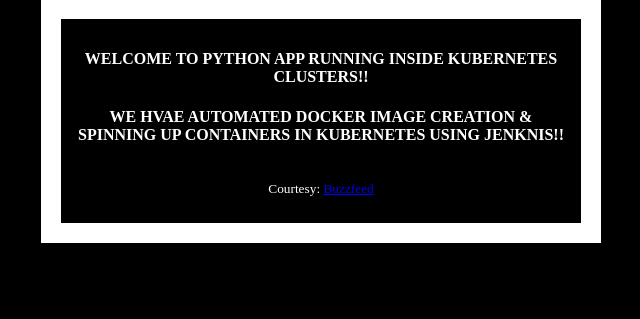
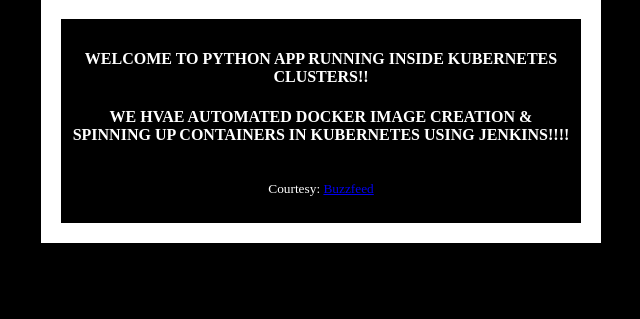
Before and after one commit to akannan1087/myPythonDockerRepo, a Flask app: template templates/index.html in a window 1280 px wide. Shown: the part 101-420 px from the top of the page, without its empty margins (319-959 px from the left). Run offline with Flask 2, Linux system fonts and the light colour scheme; the template is opened without the code that fills it, so the values that code supplies are empty.

Commit message:
Update index.html

```diff
--- a/templates/index.html
+++ b/templates/index.html
@@ -20,7 +20,7 @@
   <body>
     <div class="container">
       <h4>Welcome to Python App running inside Kubernetes Clusters!!</h4>
-      <h4>We hvae automated Docker image creation & spinning up Containers in Kubernetes using Jenknis!!</h4>
+      <h4>We hvae automated Docker image creation & spinning up Containers in Kubernetes using Jenkins!!!!</h4>
       <img src="{{url}}" />
       <p><small>Courtesy: <a href="http://www.buzzfeed.com/copyranter/the-best-cat-gif-post-in-the-history-of-cat-gifs">Buzzfeed</a></small></p>
     </div>
```
